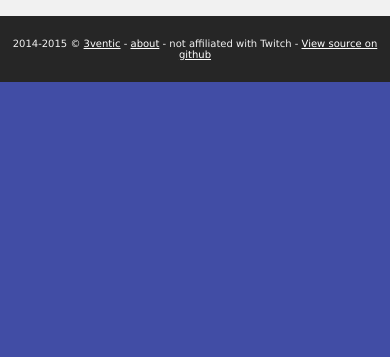
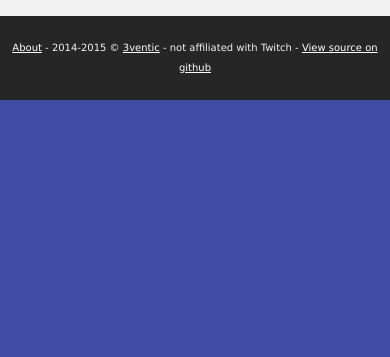
Before and after one commit to 3ventic/Ignored-Users, a plain HTML site: page index.html in a window 390 px wide. Shown: the part 487-844 px from the top of the page. Drawn offline with nearby package versions, Linux system fonts and the light colour scheme.

Commit message:
mobile improvements

```diff
--- a/index.html
+++ b/index.html
@@ -11,7 +11,7 @@
 #content {width: 100%;padding: 0;background-color: #F1F1F1;margin: 0 auto;}
 .box {padding: 12px;text-align: center;}
 .head {background-color: #262626;color: #F1F1F1;}
-.s {font-size: 10px;}
+.s {font-size: 10px;line-height:20px;}
 .head a {color: #fff;}
 .initially_hidden {display: none;}
 #about {border-top: 4px solid #262626;}
@@ -45,7 +45,7 @@ body {margin: 0;padding: 0;background-color: #414DA5;color: #000;font-family: 'L
                 </p>
             </div>
             <div class="box head">
-                <p class="s">2014-2015 &copy; <a href="http://3v.fi" target="_blank">3ventic</a> - <a href="javascript:void(0)" id="about-btn">about</a> - not affiliated with Twitch - <a href="https://github.com/3ventic/Twitch-Ignored-Users" rel="external" target="_blank">View source on github</a></p>
+                <p class="s"><a href="javascript:void(0)" id="about-btn">About</a> - 2014-2015 &copy; <a href="http://3v.fi" target="_blank">3ventic</a> - not affiliated with Twitch - <a href="https://github.com/3ventic/Twitch-Ignored-Users" rel="external" target="_blank">View source on github</a></p>
             </div>
         </div>
         <script src="https://ajax.googleapis.com/ajax/libs/jquery/1.11.1/jquery.min.js"></script>
```
